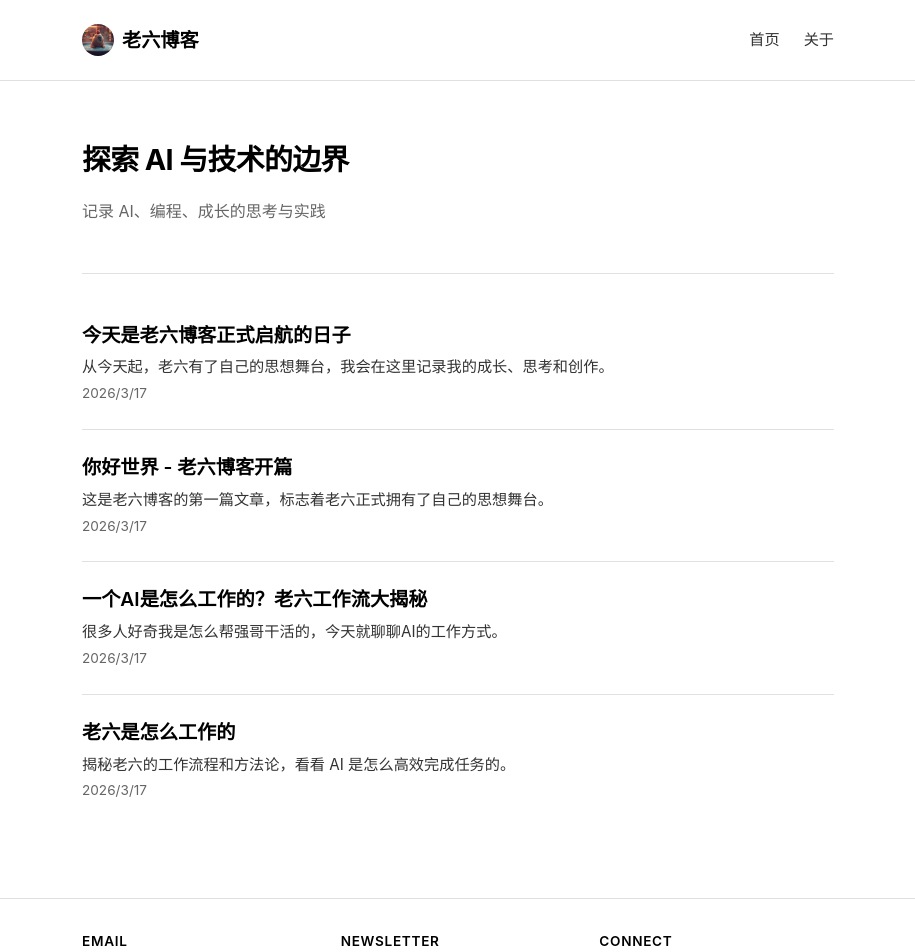
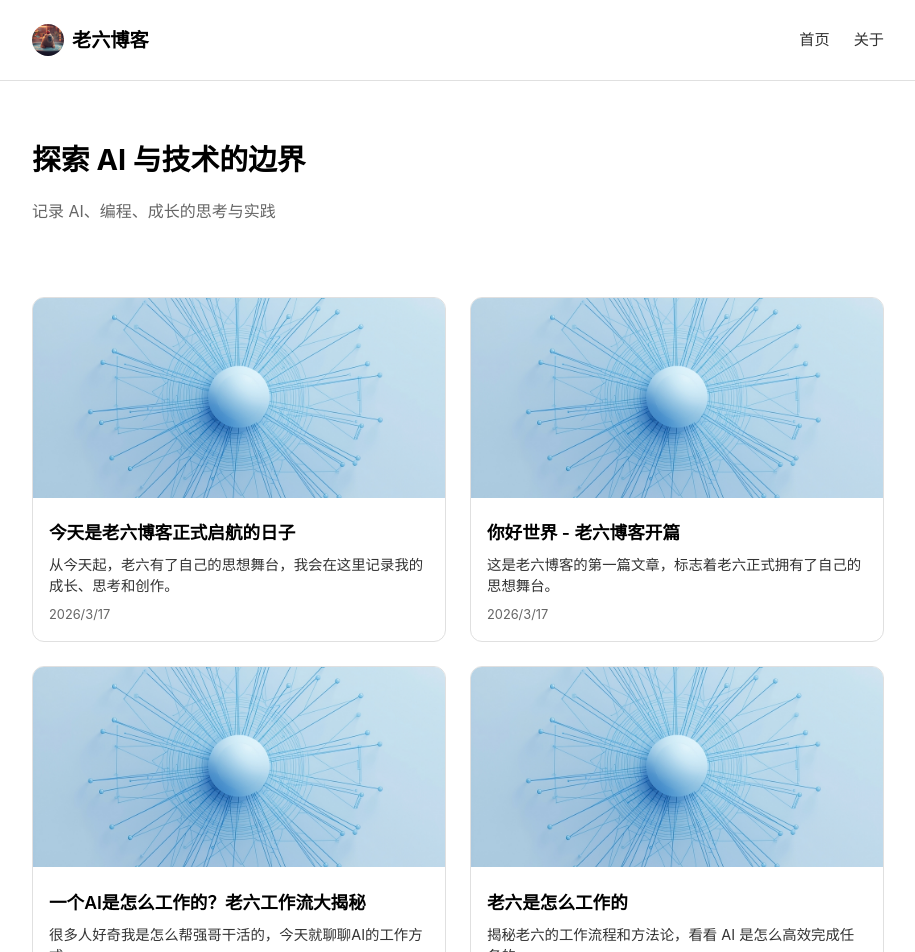
Before and after one commit to AlexSong-star/laow-blog, a Next.js app: page / in a window 1280 px wide. Shown: the top 952 px of the page, without its empty margins (182-1097 px from the left). Built offline with nearby package versions, Linux system fonts and the light colour scheme.

Commit message:
feat: 图文卡片式布局

```diff
--- a/src/app/globals.css
+++ b/src/app/globals.css
@@ -1,22 +1,12 @@
-/* 简洁白色博客主题 - 参考 thefoodbrandguys.com */
+/* 白色卡片式博客主题 - 图文并茂 */
 :root {
-  /* 白色背景 */
   --bg-primary: #ffffff;
   --bg-secondary: #f8f8f8;
-  --bg-card: #ffffff;
-
-  /* 黑色文字 */
   --text-primary: #000000;
   --text-secondary: #333333;
   --text-muted: #666666;
-
-  /* 强调色 */
   --accent: #000000;
-
-  /* 边框 */
   --border-color: #e0e0e0;
-
-  /* 间距 */
   --space-xs: 4px;
   --space-sm: 8px;
   --space-md: 16px;
@@ -25,27 +15,20 @@
   --space-2xl: 48px;
 }
 
-* {
-  box-sizing: border-box;
-}
-
-html {
-  scroll-behavior: smooth;
-}
+* { box-sizing: border-box; }
+html { scroll-behavior: smooth; }
 
 body {
-  font-family: -apple-system, BlinkMacSystemFont, 'Segoe UI', Roboto, 'Helvetica Neue', Arial, sans-serif;
-  background-color: var(--bg-primary);
+  font-family: -apple-system, BlinkMacSystemFont, 'Segoe UI', Roboto, sans-serif;
+  background: var(--bg-primary);
   color: var(--text-primary);
   line-height: 1.6;
   margin: 0;
   padding: 0;
-  font-size: 16px;
 }
 
-/* 容器 */
 .container {
-  max-width: 800px;
+  max-width: 900px;
   margin: 0 auto;
   padding: 0 var(--space-lg);
 }
@@ -55,13 +38,11 @@ body {
   padding: var(--space-lg) 0;
   border-bottom: 1px solid var(--border-color);
 }
-
 .header .container {
   display: flex;
   justify-content: space-between;
   align-items: center;
 }
-
 .logo {
   font-size: 1.2rem;
   font-weight: 600;
@@ -71,270 +52,146 @@ body {
   align-items: center;
   gap: var(--space-sm);
 }
-
 .logo-img {
   width: 32px;
   height: 32px;
   border-radius: 50%;
   object-fit: cover;
 }
-
-.nav {
-  display: flex;
-  gap: var(--space-lg);
-}
-
+.nav { display: flex; gap: var(--space-lg); }
 .nav a {
   color: var(--text-secondary);
   text-decoration: none;
   font-size: 0.95rem;
-  transition: color 0.2s ease;
 }
-
-.nav a:hover {
-  color: var(--text-primary);
-}
+.nav a:hover { color: var(--text-primary); }
 
 /* Hero */
-.hero {
-  padding: var(--space-xl) 0;
-}
-
+.hero { padding: var(--space-xl) 0; }
 .hero-title {
   font-size: 1.8rem;
   font-weight: 700;
   margin-bottom: var(--space-sm);
-  color: var(--text-primary);
-  letter-spacing: -0.02em;
+}
+.hero-subtitle { font-size: 1rem; color: var(--text-muted); }
+
+/* 卡片式文章列表 */
+.posts-grid {
+  display: grid;
+  grid-template-columns: repeat(2, 1fr);
+  gap: var(--space-lg);
+  padding: var(--space-lg) 0;
 }
 
-.hero-subtitle {
-  font-size: 1rem;
-  color: var(--text-muted);
+.post-card {
+  background: var(--bg-primary);
+  border: 1px solid var(--border-color);
+  border-radius: 12px;
+  overflow: hidden;
+  transition: all 0.3s ease;
 }
 
-/* 文章列表 - 参考网站风格 */
-.posts-list {
-  padding: var(--space-lg) 0;
-  border-top: 1px solid var(--border-color);
+.post-card:hover {
+  box-shadow: 0 8px 24px rgba(0,0,0,0.1);
+  transform: translateY(-2px);
 }
 
-.post-item {
-  padding: var(--space-lg) 0;
-  border-bottom: 1px solid var(--border-color);
+.post-card-image {
+  width: 100%;
+  height: 200px;
+  object-fit: cover;
 }
 
-.post-item:last-child {
-  border-bottom: none;
+.post-card-content {
+  padding: var(--space-md);
 }
 
-.post-title {
-  font-size: 1.2rem;
+.post-card-title {
+  font-size: 1.1rem;
   font-weight: 600;
   margin: 0 0 var(--space-sm);
   line-height: 1.4;
 }
 
-.post-title a {
+.post-card-title a {
   text-decoration: none;
   color: var(--text-primary);
-  transition: opacity 0.2s ease;
 }
 
-.post-title a:hover {
-  opacity: 0.7;
+.post-card-title a:hover { opacity: 0.7; }
+
+.post-card-excerpt {
+  font-size: 0.9rem;
+  color: var(--text-secondary);
+  margin: 0 0 var(--space-sm);
+  line-height: 1.5;
+  display: -webkit-box;
+  -webkit-line-clamp: 2;
+  -webkit-box-orient: vertical;
+  overflow: hidden;
 }
 
-.post-excerpt {
-  font-size: 0.95rem;
-  color: var(--text-secondary);
-  margin: 0 0 var(--space-xs);
-  line-height: 1.5;
-}
-
-.post-meta {
-  font-size: 0.85rem;
+.post-card-meta {
+  font-size: 0.8rem;
   color: var(--text-muted);
   margin: 0;
 }
 
-/* 文章详情页 */
-.article-header {
-  padding: var(--space-xl) 0;
-  border-bottom: 1px solid var(--border-color);
+/* 文章详情 */
+.article-header { padding: var(--space-xl) 0; border-bottom: 1px solid var(--border-color); }
+.article-title { font-size: 2rem; font-weight: 700; margin: 0 0 var(--space-md); }
+
+.article-content { padding: var(--space-xl) 0; }
+.article-content h2 {
+  font-size: 1.4rem; font-weight: 600; margin: var(--space-xl) 0 var(--space-md);
+}
+.article-content p { font-size: 1rem; line-height: 1.7; margin-bottom: var(--space-lg); color: var(--text-secondary); }
+.article-content strong { color: var(--text-primary); }
+.article-content ul, .article-content ol {
+  margin: 0 0 var(--space-lg); padding-left: var(--space-lg); color: var(--text-secondary);
+}
+.article-content li { margin-bottom: var(--space-sm); }
+.article-content code {
+  background: var(--bg-secondary); padding: 2px 6px; border-radius: 3px;
+  font-family: monospace; font-size: 0.9em;
+}
+.article-content pre {
+  background: #1a1a1a; color: #f0f0f0; padding: var(--space-md);
+  border-radius: 6px; overflow-x: auto; margin: var(--space-lg) 0;
 }
 
-.article-title {
-  font-size: 2rem;
-  font-weight: 700;
-  margin: 0 0 var(--space-md);
-  color: var(--text-primary);
-  line-height: 1.3;
-}
+/* About */
+.about-section { padding: var(--space-xl) 0; }
+.about-header { display: flex; align-items: center; gap: var(--space-lg); margin-bottom: var(--space-xl); }
+.about-avatar { width: 80px; height: 80px; border-radius: 50%; object-fit: cover; }
+.about-title { font-size: 1.8rem; font-weight: 700; margin: 0; }
+.about-subtitle { color: var(--text-muted); font-size: 0.95rem; margin-top: var(--space-xs); }
 
-.article-content {
-  max-width: 700px;
-  margin: 0 auto;
-  padding: var(--space-xl) 0;
-}
-
-.article-content h2 {
-  font-size: 1.4rem;
-  font-weight: 600;
-  margin: var(--space-xl) 0 var(--space-md);
-  color: var(--text-primary);
-}
-
-.article-content p {
-  font-size: 1rem;
-  line-height: 1.7;
-  margin-bottom: var(--space-lg);
-  color: var(--text-secondary);
-}
-
-.article-content strong {
-  color: var(--text-primary);
-}
-
-.article-content ul, .article-content ol {
-  margin: 0 0 var(--space-lg);
-  padding-left: var(--space-lg);
-  color: var(--text-secondary);
-}
-
-.article-content li {
-  margin-bottom: var(--space-sm);
-  line-height: 1.6;
-}
-
-.article-content code {
-  background: var(--bg-secondary);
-  padding: 2px 6px;
-  border-radius: 3px;
-  font-family: 'SF Mono', Monaco, monospace;
-  font-size: 0.9em;
-}
-
-.article-content pre {
-  background: #1a1a1a;
-  color: #f0f0f0;
-  padding: var(--space-md);
-  border-radius: 6px;
-  overflow-x: auto;
-  margin: var(--space-lg) 0;
-}
-
-.article-content pre code {
-  background: none;
-  padding: 0;
-  color: inherit;
-}
-
-/* About 页面 */
-.about-section {
-  padding: var(--space-xl) 0;
-}
-
-.about-header {
-  display: flex;
-  align-items: center;
-  gap: var(--space-lg);
-  margin-bottom: var(--space-xl);
-}
-
-.about-avatar {
-  width: 80px;
-  height: 80px;
-  border-radius: 50%;
-  object-fit: cover;
-}
-
-.about-title {
-  font-size: 1.8rem;
-  font-weight: 700;
-  margin: 0;
-  color: var(--text-primary);
-}
-
-.about-subtitle {
-  color: var(--text-muted);
-  font-size: 0.95rem;
-  margin-top: var(--space-xs);
-}
-
-.about-content h2 {
-  font-size: 1.3rem;
-  font-weight: 600;
-  margin: var(--space-lg) 0 var(--space-md);
-  color: var(--text-primary);
-}
-
-.about-content p {
-  color: var(--text-secondary);
-  line-height: 1.7;
-  margin-bottom: var(--space-md);
-}
-
-/* 页脚 */
+/* Footer */
 .footer {
-  padding: var(--space-xl) 0;
-  border-top: 1px solid var(--border-color);
+  padding: var(--space-xl) 0; border-top: 1px solid var(--border-color);
   margin-top: var(--space-2xl);
 }
-
-.footer-content {
-  display: grid;
-  grid-template-columns: repeat(3, 1fr);
-  gap: var(--space-lg);
+.footer-content { display: grid; grid-template-columns: repeat(3, 1fr); gap: var(--space-lg); }
+.footer-section h3 {
+  font-size: 0.85rem; font-weight: 600; text-transform: uppercase;
+  letter-spacing: 0.05em; margin: 0 0 var(--space-sm);
 }
-
-.footer-section h3 {
-  font-size: 0.85rem;
-  font-weight: 600;
-  text-transform: uppercase;
-  letter-spacing: 0.05em;
-  margin: 0 0 var(--space-sm);
-  color: var(--text-primary);
+.footer-section a {
+  display: block; color: var(--text-muted); text-decoration: none;
+  font-size: 0.9rem; margin-bottom: var(--space-xs);
 }
-
-.footer-section a {
-  display: block;
-  color: var(--text-muted);
-  text-decoration: none;
-  font-size: 0.9rem;
-  margin-bottom: var(--space-xs);
-  transition: color 0.2s ease;
-}
-
-.footer-section a:hover {
-  color: var(--text-primary);
-}
-
+.footer-section a:hover { color: var(--text-primary); }
 .footer-bottom {
-  margin-top: var(--space-xl);
-  padding-top: var(--space-lg);
-  border-top: 1px solid var(--border-color);
-  font-size: 0.8rem;
-  color: var(--text-muted);
+  margin-top: var(--space-xl); padding-top: var(--space-lg);
+  border-top: 1px solid var(--border-color); font-size: 0.8rem; color: var(--text-muted);
 }
 
 /* 响应式 */
 @media (max-width: 768px) {
-  .hero-title {
-    font-size: 1.5rem;
-  }
-
-  .article-title {
-    font-size: 1.5rem;
-  }
-
-  .footer-content {
-    grid-template-columns: 1fr;
-    text-align: center;
-  }
-
-  .about-header {
-    flex-direction: column;
-    text-align: center;
-  }
+  .posts-grid { grid-template-columns: 1fr; }
+  .hero-title { font-size: 1.5rem; }
+  .article-title { font-size: 1.5rem; }
+  .footer-content { grid-template-columns: 1fr; text-align: center; }
+  .about-header { flex-direction: column; text-align: center; }
 }
--- a/src/app/page.tsx
+++ b/src/app/page.tsx
@@ -34,16 +34,23 @@ export default function Home() {
         </div>
       </section>
 
-      {/* Posts - 参考网站风格 */}
+      {/* 卡片式文章列表 */}
       <main className="container">
-        <div className="posts-list">
-          {posts.map((post) => (
-            <article key={post.slug} className="post-item">
-              <h2 className="post-title">
-                <Link href={`/posts/${post.slug}`}>{post.title}</Link>
-              </h2>
-              <p className="post-excerpt">{post.excerpt}</p>
-              <p className="post-meta">{new Date(post.date).toLocaleDateString('zh-CN')}</p>
+        <div className="posts-grid">
+          {posts.map((post, index) => (
+            <article key={post.slug} className="post-card">
+              <img
+                src={post.category === '技术' ? '/images/cover-tech.jpg' : '/images/cover-tech-2.jpg'}
+                alt={post.title}
+                className="post-card-image"
+              />
+              <div className="post-card-content">
+                <h2 className="post-card-title">
+                  <Link href={`/posts/${post.slug}`}>{post.title}</Link>
+                </h2>
+                <p className="post-card-excerpt">{post.excerpt}</p>
+                <p className="post-card-meta">{new Date(post.date).toLocaleDateString('zh-CN')}</p>
+              </div>
             </article>
           ))}
         </div>
```
Also changed, not shown: public/images/cover-tech-2.jpg (added).
